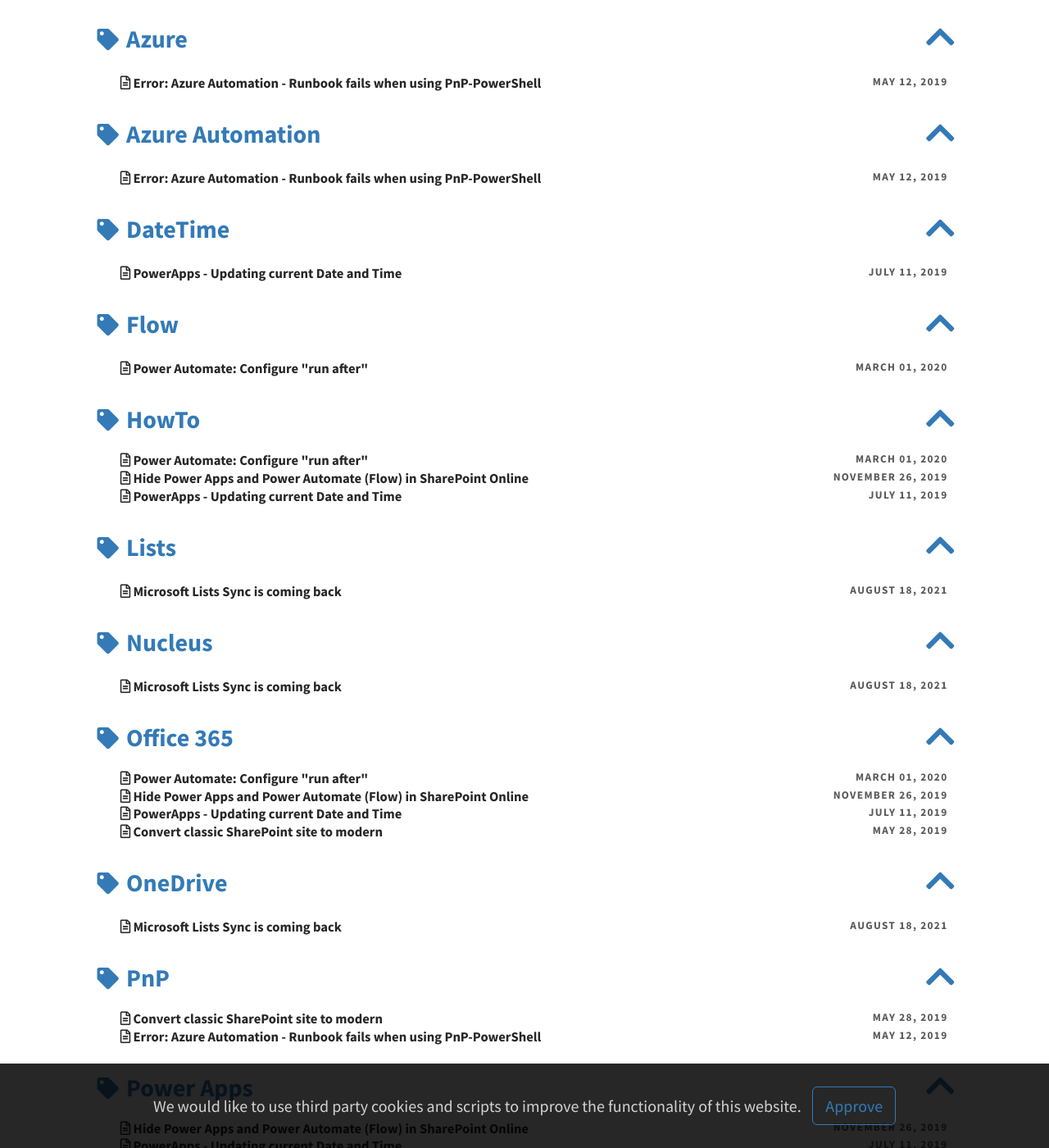
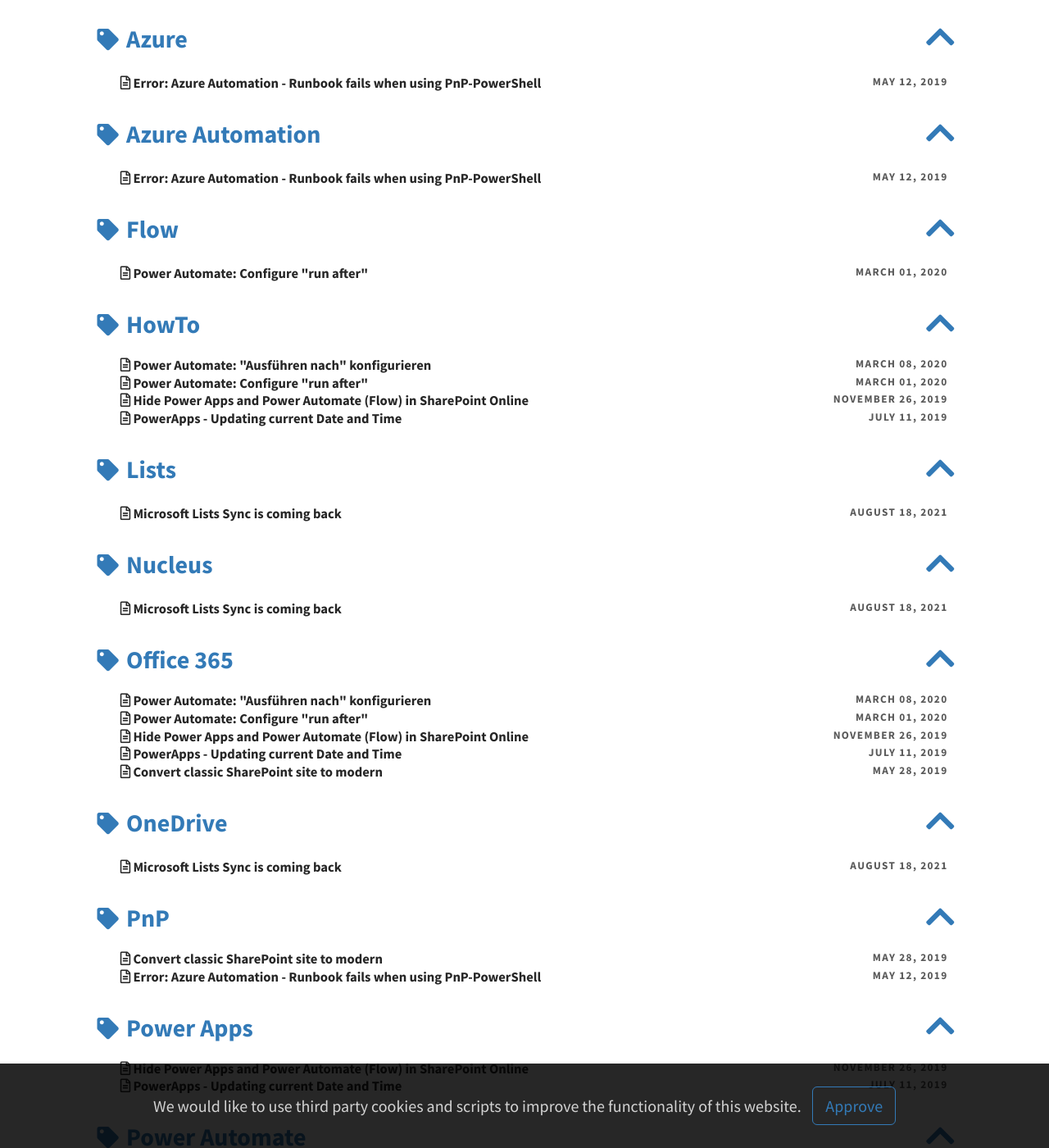
Before and after one commit to Cloud-Kumpel/CloudKumpel, a Jekyll site: the page built from pages/tags.md, in a window 1280 px wide and 1400 px high, scrolled down 488 px. Shown: the whole window at 82% size. Built offline with Jekyll 4.4.1, drawn with Linux system fonts in a browser that asks for light colours; some of the changed text lies outside the part shown.

Commit message:
Migrated post

```diff
--- a/_posts/2019-07-11-powerapps-updating-current-date-and-time.md
+++ b/_posts/2019-07-11-powerapps-updating-current-date-and-time.md
@@ -2,7 +2,7 @@
 layout: post
 title: "PowerApps - Updating current Date and Time"
 date: "2019-07-11"
-tags: [Office 365, Power Apps, HowTo, DateTime]
+tags: [Office 365, Power Apps, HowTo]
 feature-img: "assets/img/posts/2019-07-11/microsoft-powerapps-stacked400x200.png"
 author: MarvinBangert
 excerpt_separator: <!--more-->
--- /dev/null
+++ b/_posts/2020-03-08-power-automate-ausfuehren-nach-konfigurieren.md
@@ -0,0 +1,47 @@
+---
+layout: post
+title: "Power Automate: \"Ausführen nach\" konfigurieren"
+date: "2020-03-08"
+tags: [Office 365, Power Automate, HowTo]
+feature-img: "assets/img/posts/2020-03-08/Image-306.png"
+author: MarvinBangert
+excerpt_separator: <!--more-->
+---
+
+In Power Automate können immer wieder unvorhergesehene Ereignisse geschehen, zum Beispiel eine Genehmigung ist in einen Timeout gelaufen oder eine E-Mail konnte nicht versendet werden. Um auf diese Fehler zu reagieren, können wir in Power Automate die "Ausführen nach" Funktionalität nutzen, sodass der Besitzer benachrichtigt wird. "Ausführen nach" ist eine Funktion, um zu definieren, was soll passieren, wenn eine Aktion "erfolgreich", "fehlerhaft", "übersprungen" oder "einen Timeout" verursacht hat. "Ausführen nach" bezieht sich dabei immer auf die vorangegangene Aktion und muss auf der direkt nachfolgenden Aktion definiert werden.
+<!--more-->
+
+> "Ausführen nach" kann nicht für eine Aktion konfiguriert werden, die direkt auf einen Trigger folgt.
+
+![]({{"assets/img/posts/2020-03-08/Image-307.png" | relative_url}})
+
+Hier sehen wir einen sehr einfachen Flow, der mit einem manuellen Trigger startet, eine Genehmigung einfordert und dann eine E-Mail Benachrichtigung sendet. Jetzt wollen wir "was passiert, wenn die Genehmigung in einen Timeout läuft?" konfigurieren. Dazu klicken wir auf die drei Punkte der Aktion "Sende mir eine E-Mail Benachrichtigung" und wählen "Ausführen nach konfigurieren" aus.
+
+![]({{"assets/img/posts/2020-03-08/Image-305.png" | relative_url}})
+
+![]({{"assets/img/posts/2020-03-08/Image-306.png" | relative_url}})
+
+Nun können wir definieren was soll passieren, wenn die Aktion "Starten und auf Genehmigung warten" den Status ändert. Standardmäßig ist immer "ist erfolgreich" ausgewählt, wenn wir also keinen Fehler haben, wird jede Aktion ausgeführt und der Flow erfolgreich abgeschlossen. Aber wir können auch definieren, was soll passieren, wenn eine Aktion nicht abgeschlossen werden kann.
+Um dies ein bisschen besser zu verdeutlichen, erstellen wir einen parallelen Branch.
+
+![]({{"assets/img/posts/2020-03-08/Image-308.png" | relative_url}})
+
+Klick auf das Plus-Symbol zwischen "Sende mir eine E-Mail Benachrichtigung" und "Starten und auf Genehmigung warten", um einen parallelen Branch hinzuzufügen
+
+![]({{"assets/img/posts/2020-03-08/Image-309-1024x193.png" | relative_url}})
+
+![]({{"assets/img/posts/2020-03-08/Image-310-1024x306.png" | relative_url}})
+
+![]({{"assets/img/posts/2020-03-08/Image-311-1024x187.png" | relative_url}})
+
+Nach unserer Änderung sehen wir, dass sich der Pfeil auf der linken Branchseite geändert hat. Klicken wir auf das kleine Informationssymbol daneben, erhalten wir den Hinweis "_Ansicht, wenn "Sende mir eine E-Mail Benachrichtigung bei Timeout" unter "'Ausführen nach' konfigurieren" ausgeführt wird_". Dieser Branch wird also ausgeführt, wenn die Bedingung unter "Ausführen nach" erfüllt wird.
+
+Hier das Ergebnis, wenn wir unseren Flow testen:
+
+![]({{"assets/img/posts/2020-03-08/Image-314-1024x253.png" | relative_url}})
+
+In der Fehlermeldung für "Starten und auf Genehmigung warten" sehen wir, dass die Aktion in einen Timeout gelaufen ist (keine Rückmeldung kam) und der Flow in den linken Branch gelaufen ist.
+
+![]({{"assets/img/posts/2020-03-08/Image-312-1024x205.png" | relative_url}})
+
+Hier gab es rechtzeitig eine Antwort auf die Genehmigung, sodass der Flow normal weiter läuft
```
Also changed, not shown: assets/img/posts/2020-03-08/Image-305.png (added), assets/img/posts/2020-03-08/Image-306.png (added), assets/img/posts/2020-03-08/Image-307.png (added), assets/img/posts/2020-03-08/Image-308.png (added), assets/img/posts/2020-03-08/Image-309-1024x193.png (added), assets/img/posts/2020-03-08/Image-309.png (added), assets/img/posts/2020-03-08/Image-310-1024x306.png (added), assets/img/posts/2020-03-08/Image-310.png (added), assets/img/posts/2020-03-08/Image-311-1024x187.png (added), assets/img/posts/2020-03-08/Image-311.png (added), assets/img/posts/2020-03-08/Image-312-1024x205.png (added), assets/img/posts/2020-03-08/Image-312.png (added), assets/img/posts/2020-03-08/Image-313.png (added), assets/img/posts/2020-03-08/Image-314-1024x253.png (added), 1 more files.
